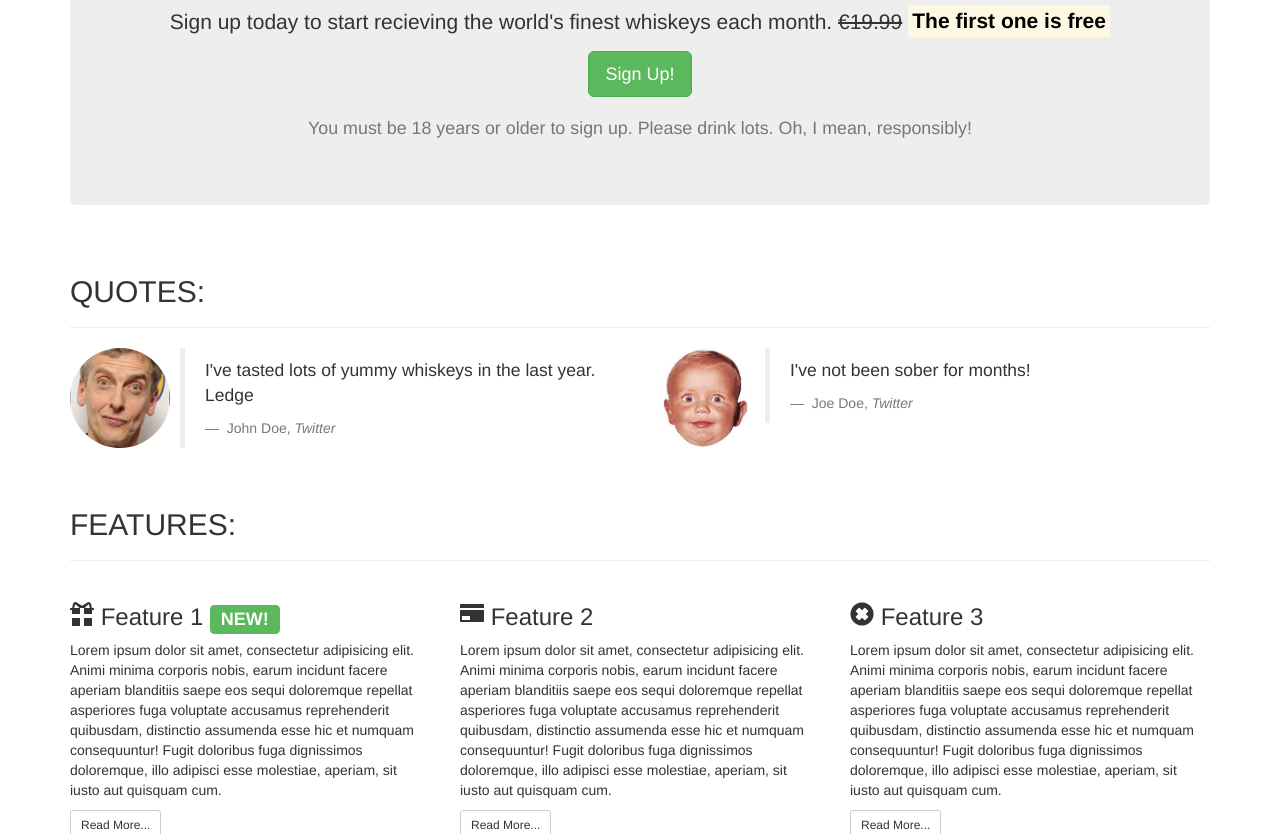
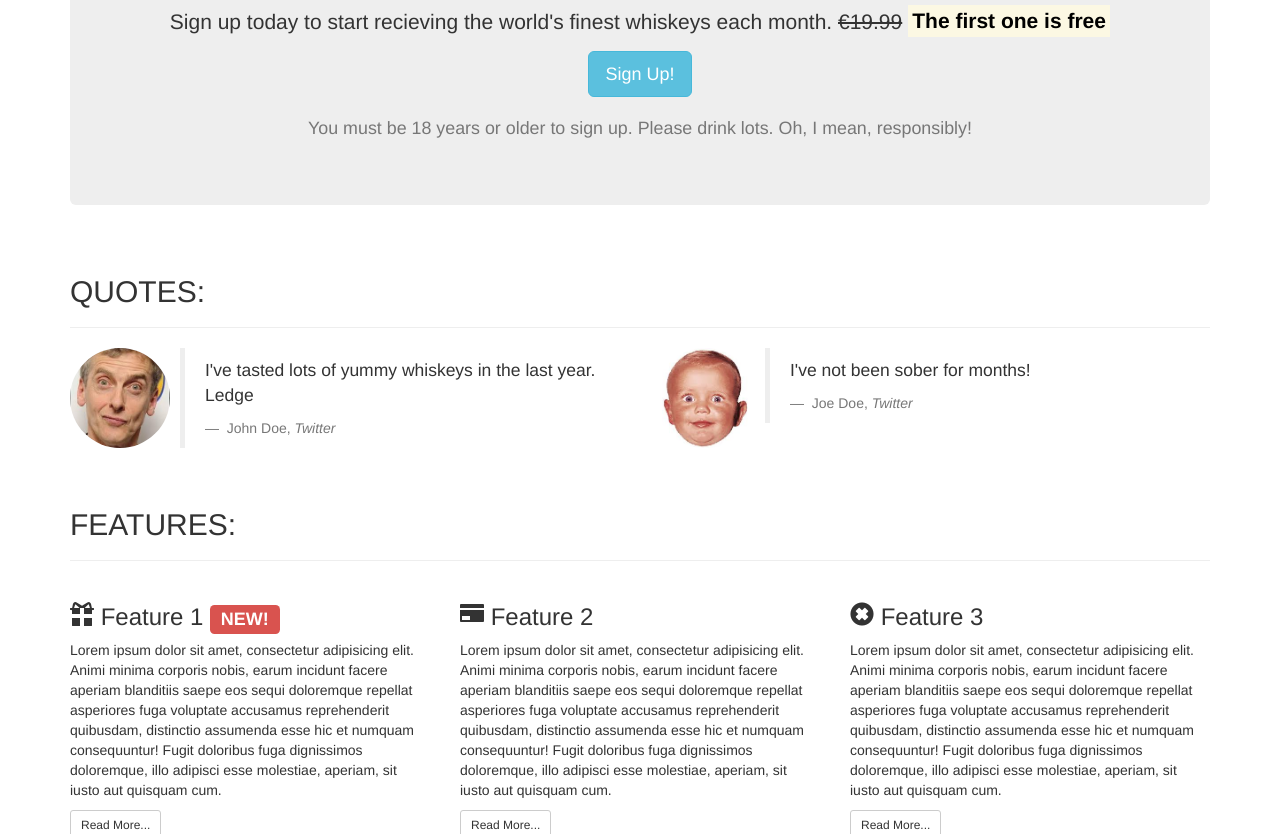
Before and after one commit to Treellane/bootstrap-code-testing, a plain HTML site: page index.html in a window 1280 px wide. Shown: the part 354-1188 px from the top of the page. Drawn offline with nearby package versions, Linux system fonts and the light colour scheme.

Commit message:
minor changes

```diff
--- a/index.html
+++ b/index.html
@@ -53,7 +53,7 @@
                   <section class="callout jumbotron text-center">
                   <h1>The finest whiskeys delivered to your door every month</h1>
                   <p class="lead">Sign up today to start recieving the world's finest whiskeys each month. <s class="hidden-xs">€19.99</s> <span class="visible-xs"><br></span><strong><mark>The first one is free</mark></strong></p>
-                  <p><button class="btn btn-lg btn-success">Sign Up!</button></p>
+                  <p><button class="btn btn-lg btn-info">Sign Up!</button></p>
                   <p class="text-muted"><small>You must be 18 years or older to sign up. Please drink lots. Oh, I mean, responsibly!</small></p>
               </section>
             </div>
@@ -113,7 +113,7 @@
         <div class="row">
             <div class="col-xs-12 col-md-6 col-lg-4">
                   <div class="feature">
-                      <h3><span class="glyphicon glyphicon-gift hidden-xs"></span> Feature 1  <span class="label label-success">NEW!</span></h3>
+                      <h3><span class="glyphicon glyphicon-gift hidden-xs"></span> Feature 1  <span class="label label-danger">NEW!</span></h3>
                       <p>Lorem ipsum dolor sit amet, consectetur adipisicing elit. Animi minima corporis nobis, earum incidunt facere aperiam blanditiis saepe eos sequi doloremque repellat asperiores fuga voluptate accusamus reprehenderit quibusdam, distinctio assumenda esse hic et numquam consequuntur! Fugit doloribus fuga dignissimos doloremque, illo adipisci esse molestiae, aperiam, sit iusto aut quisquam cum.</p>
                       <p> <a class="btn btn-sm btn-default" href="">Read More...</a> </p>
                   </div>
```
Also changed, not shown: main.css (deleted, +0 -13 lines).
